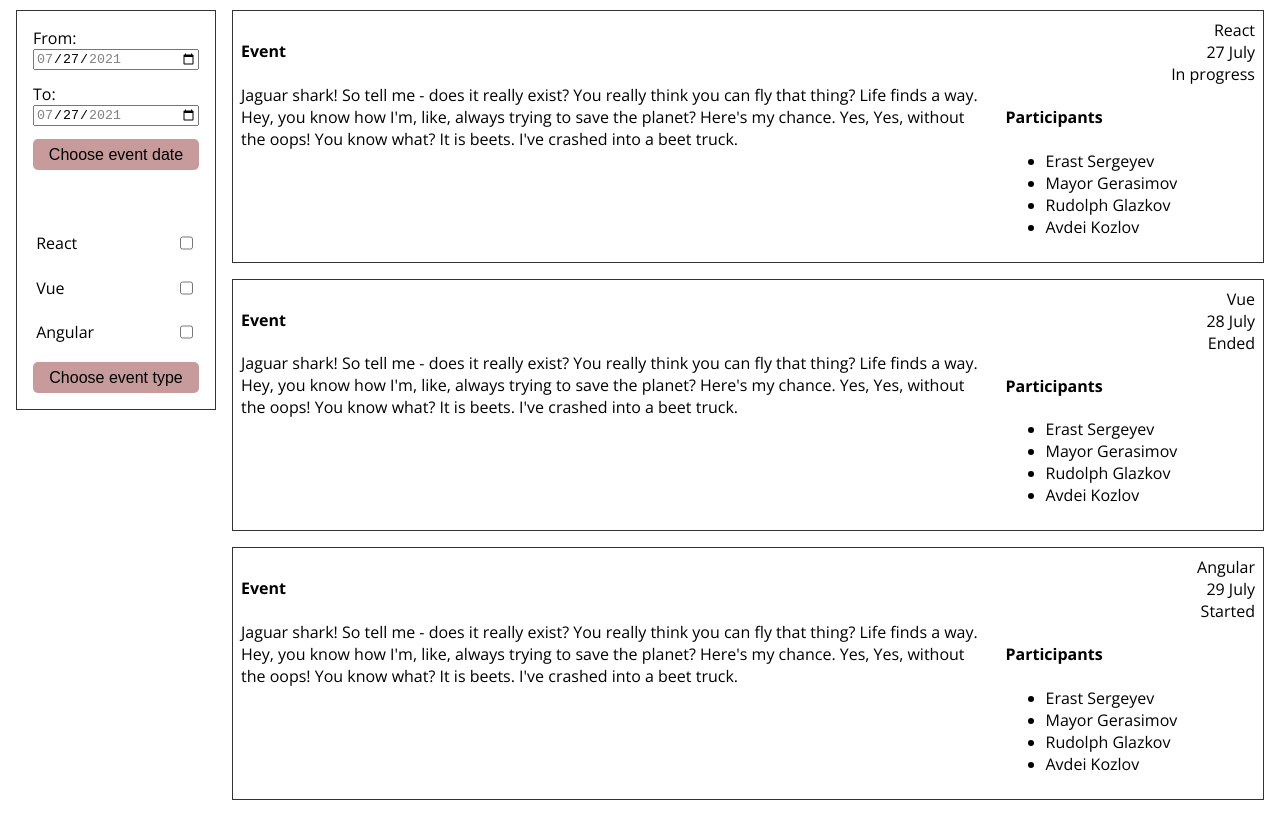
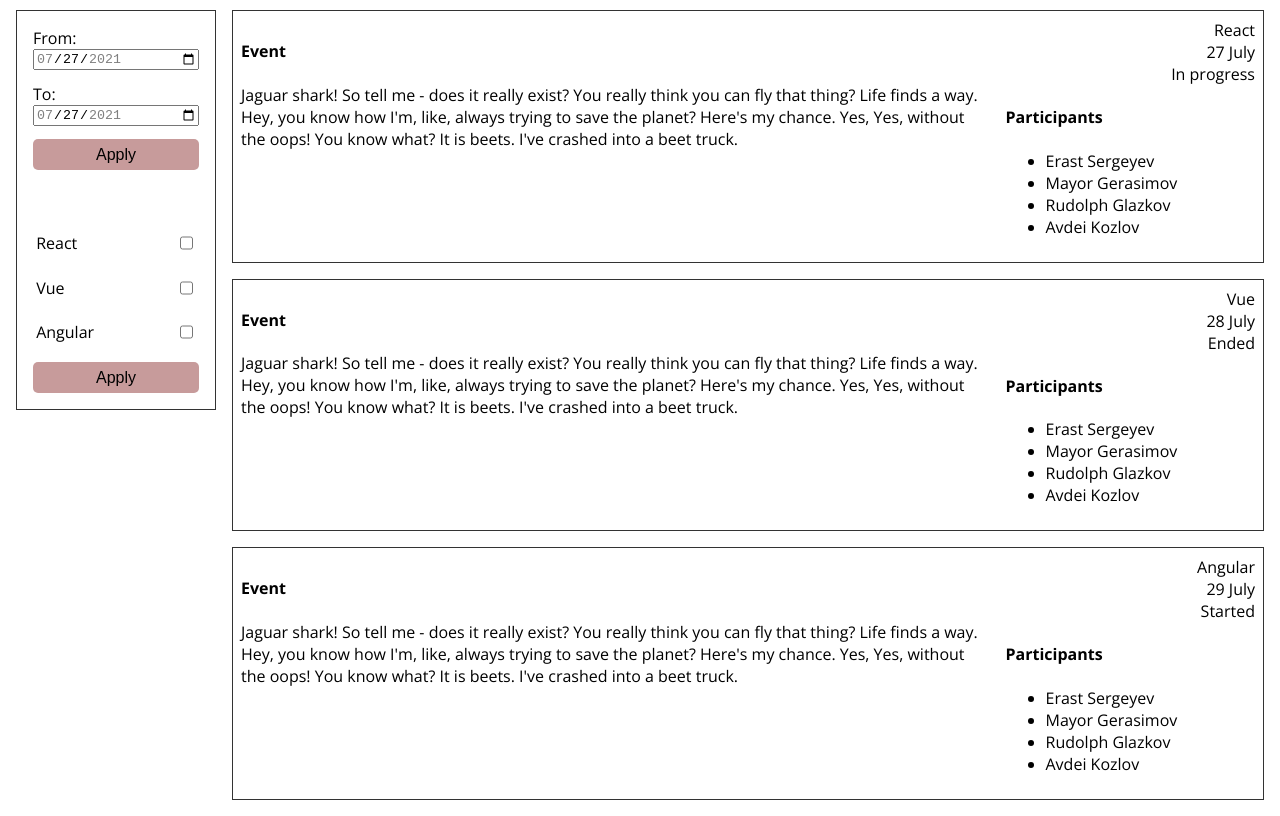
Before and after one commit to RinatValiullov/Events, a website: page index.html in a window 1280 px wide. Shown: the part 73-889 px from the top of the page. Drawn offline with nearby package versions, Linux system fonts and the light colour scheme.

Commit message:
fix: change filter-buttons captions

```diff
--- a/index.html
+++ b/index.html
@@ -38,7 +38,7 @@
             min="2021-07-27" max="2021-07-31" />
         </div>
         <div>
-          <button type="button" class="btn apply-date-filter">Choose event date</button>
+          <button type="button" class="btn apply-date-filter">Apply</button>
         </div>
       </section>
 
@@ -56,7 +56,7 @@
           <label for="angular-filter">Angular</label>
           <input type="checkbox" name="angular" id="angular-filter" />
         </div>
-        <button type="button" class="btn apply-type-filter">Choose event type</button>
+        <button type="button" class="btn apply-type-filter">Apply</button>
       </section>
 
     </aside>
```
